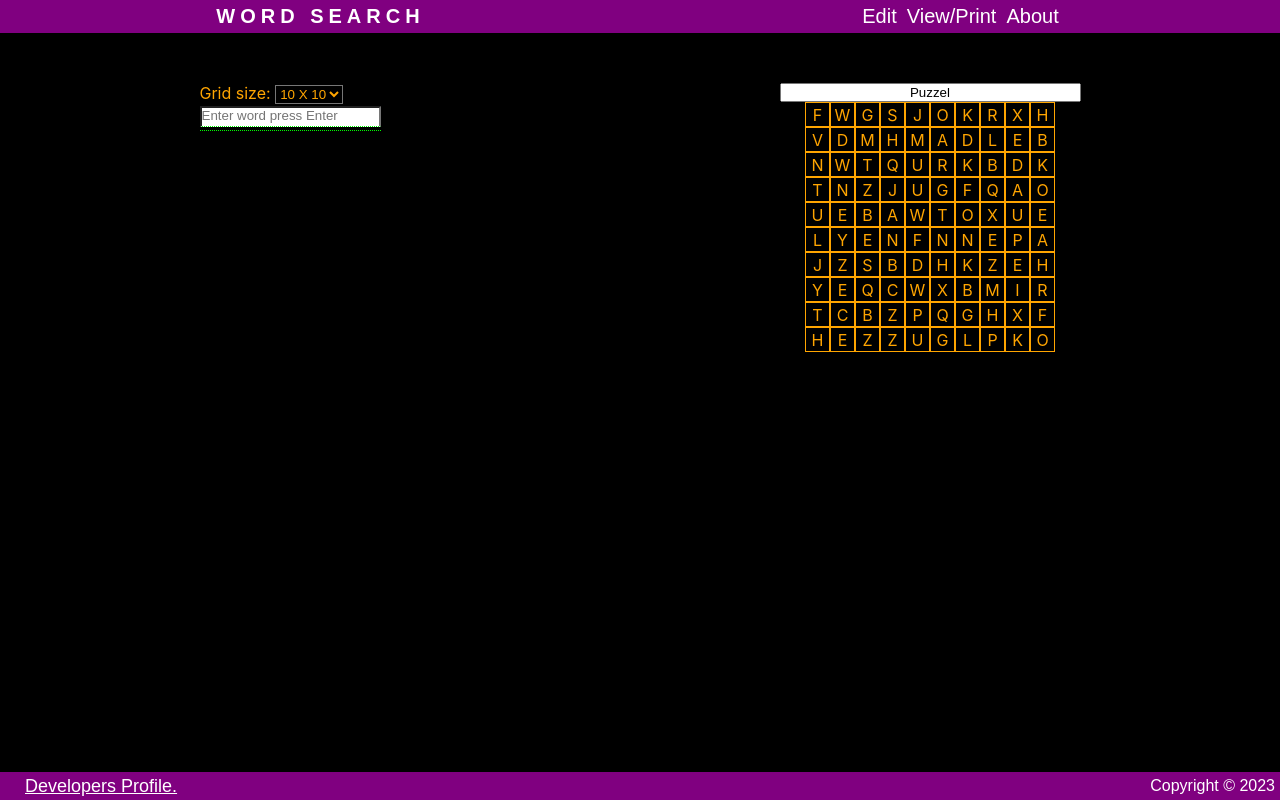
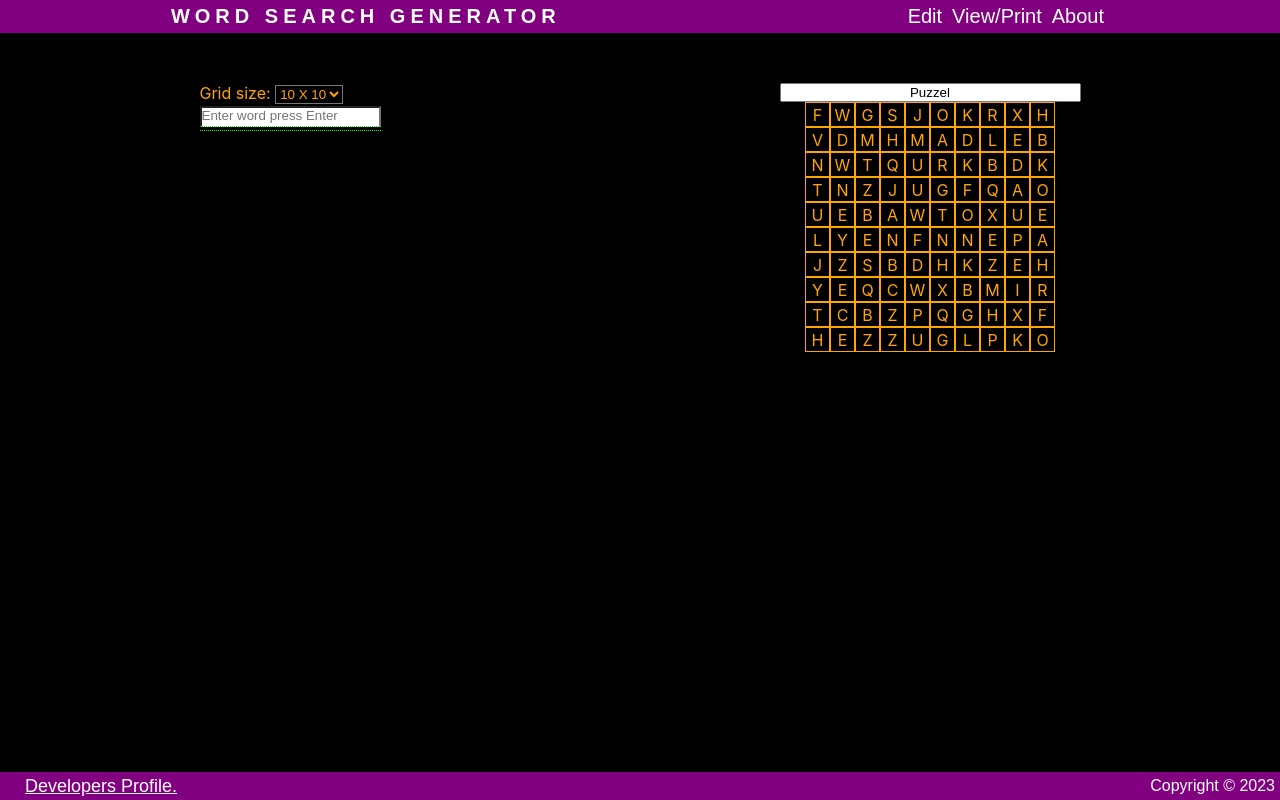
Before and after one commit to sonofdust/react-word-search, a React (Create React App) app: page / in a window 1280 px wide. Built offline with nearby package versions, Linux system fonts and the light colour scheme.

Commit message:
Title Change

```diff
--- a/src/components/NavBar.js
+++ b/src/components/NavBar.js
@@ -5,7 +5,7 @@ const NavBar = () => {
   return (
     <nav>
       <div className="heading">
-        <h4>Word Search</h4>
+        <h4>WORD SEARCH GENERATOR</h4>
       </div>
       <ul className="nav-links">
         <li>
```
